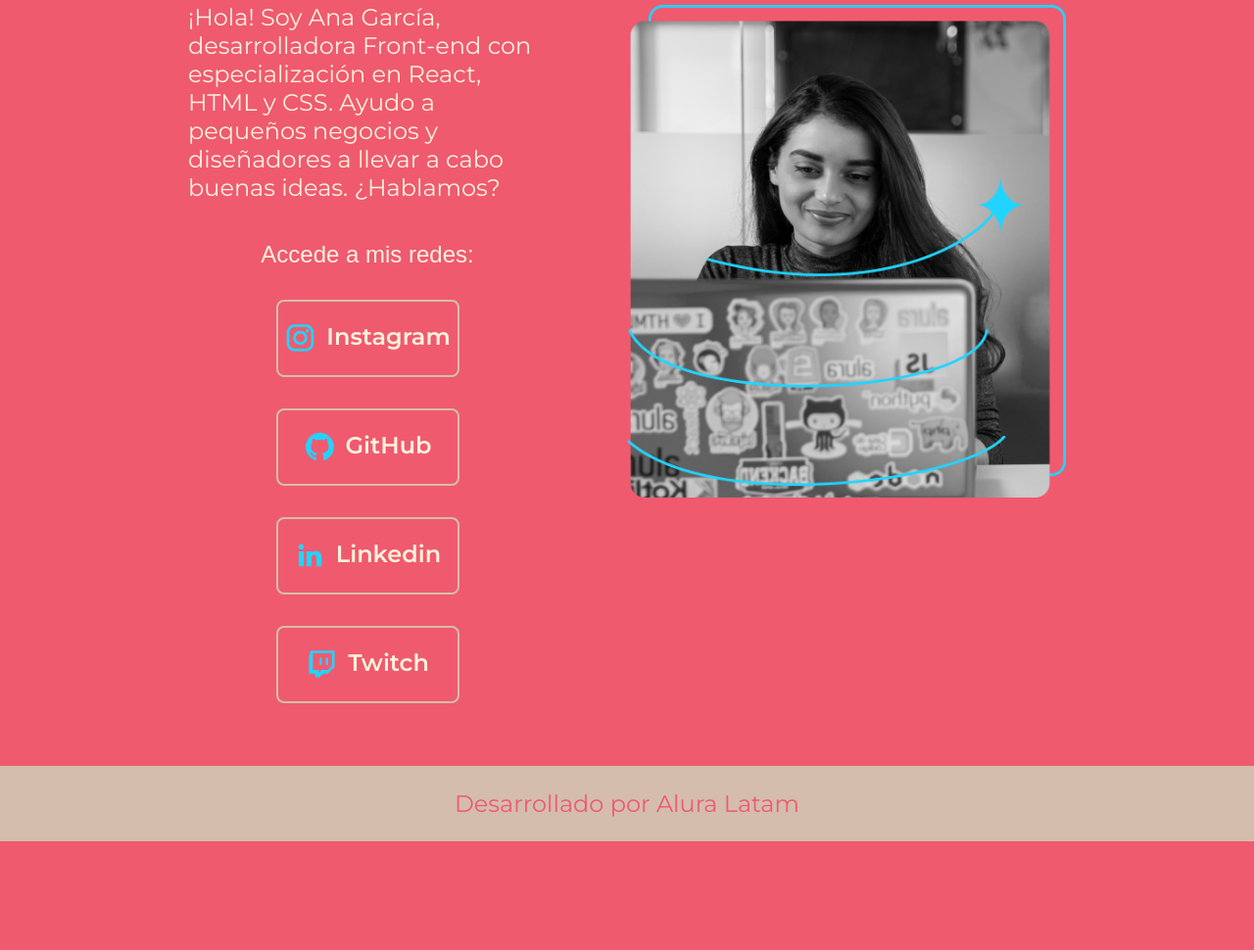
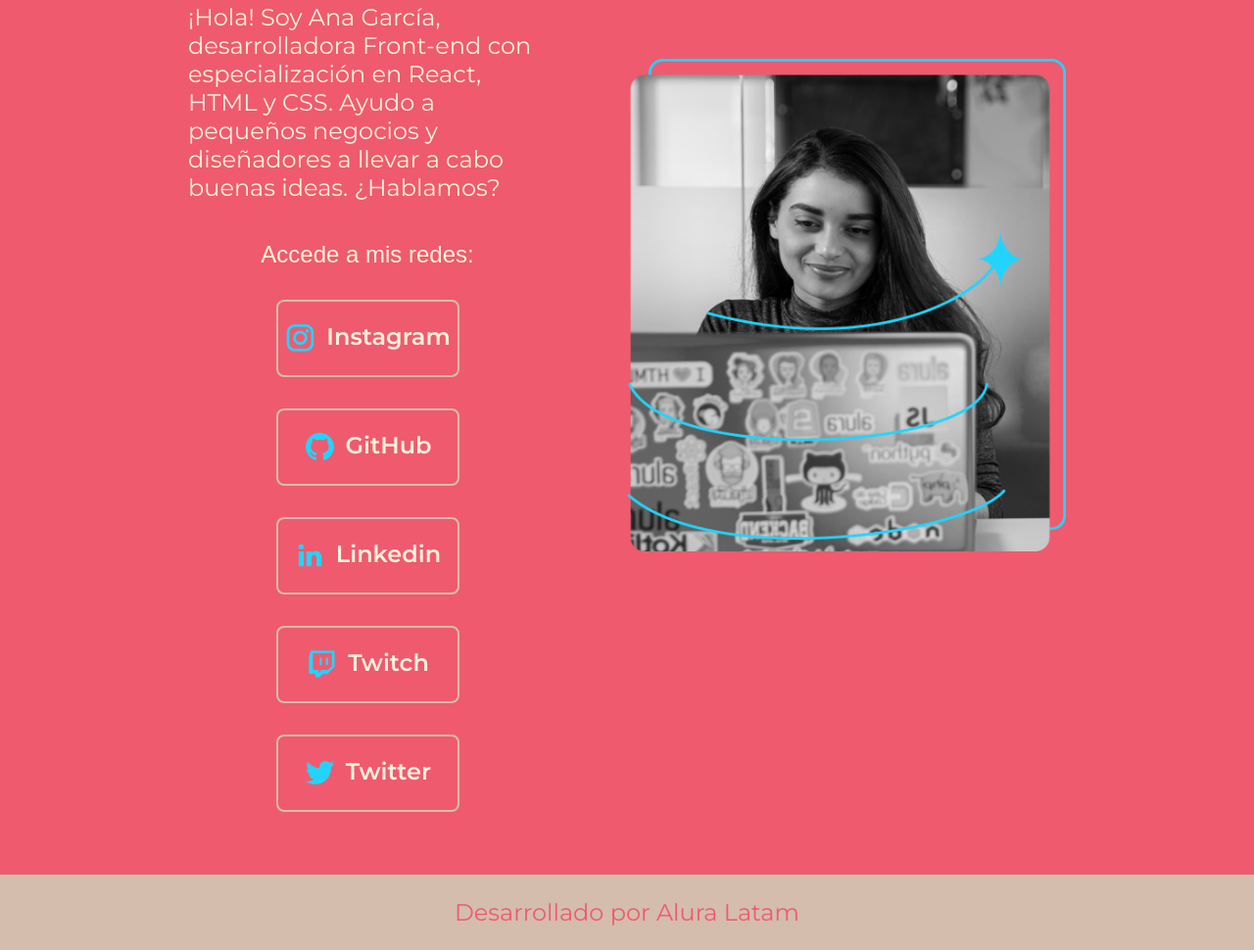
Before and after one commit to aniisola/portfolioalura, a plain HTML site: page index.html in a window 1280 px wide. Shown: the part 324-1294 px from the top of the page at 98% size. Before the commit the page ends 1183 px from the top, so only its background shows below. Drawn offline with Linux system fonts and the light colour scheme.

Commit message:
Cambios en el index, se agregó Twitter como red social.

```diff
--- a/index.html
+++ b/index.html
@@ -41,6 +41,9 @@
                     <a class="presentacion__enlaces__link" href="https://twitch.com/">
                         <img src="./assets/twitch.png">
                         Twitch</a>
+                    <a class="presentacion__enlaces__link" href="https://twitter.com/">
+                        <img src="./assets/twitter.png">
+                        Twitter</a>
                 </div>
         </section>
         <img class="presentacion__imagen" src="./assets/Imagem.png" alt="Foto de Ana García desarrolando un proyecto">
```
